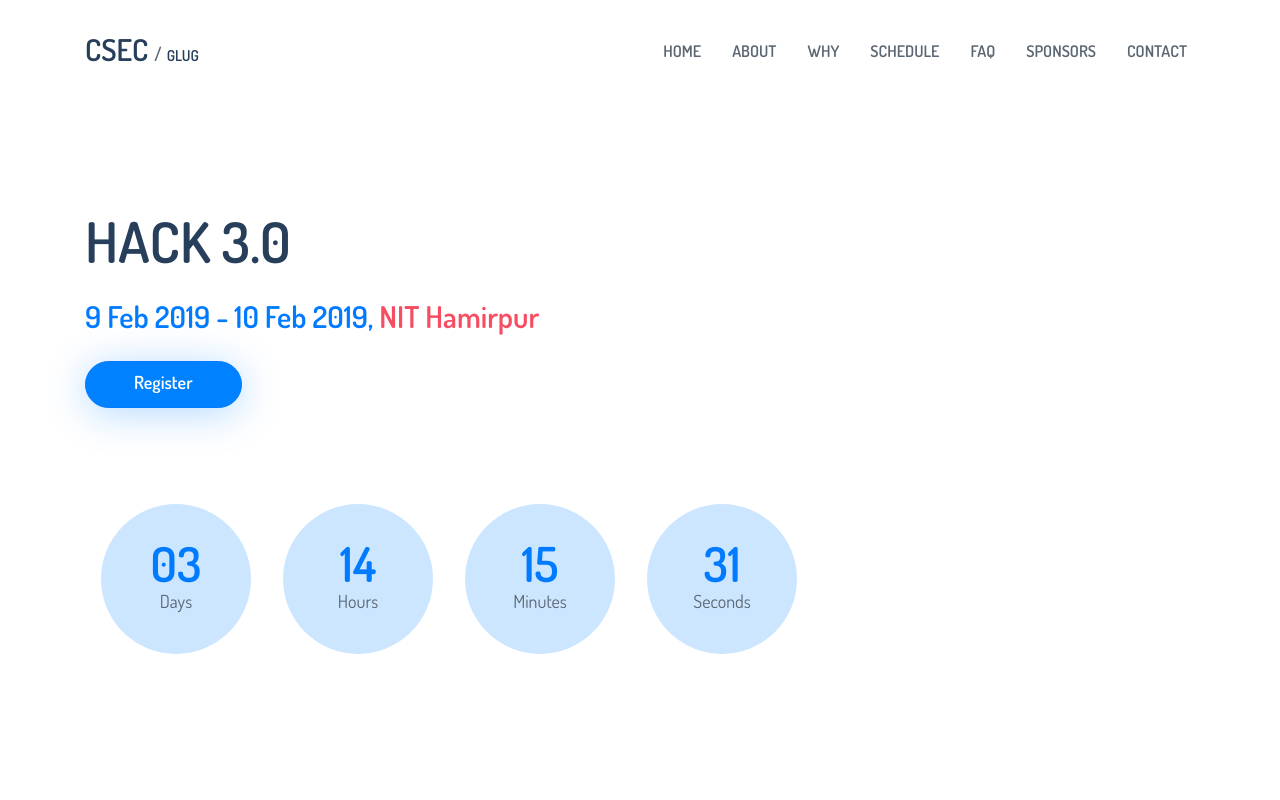
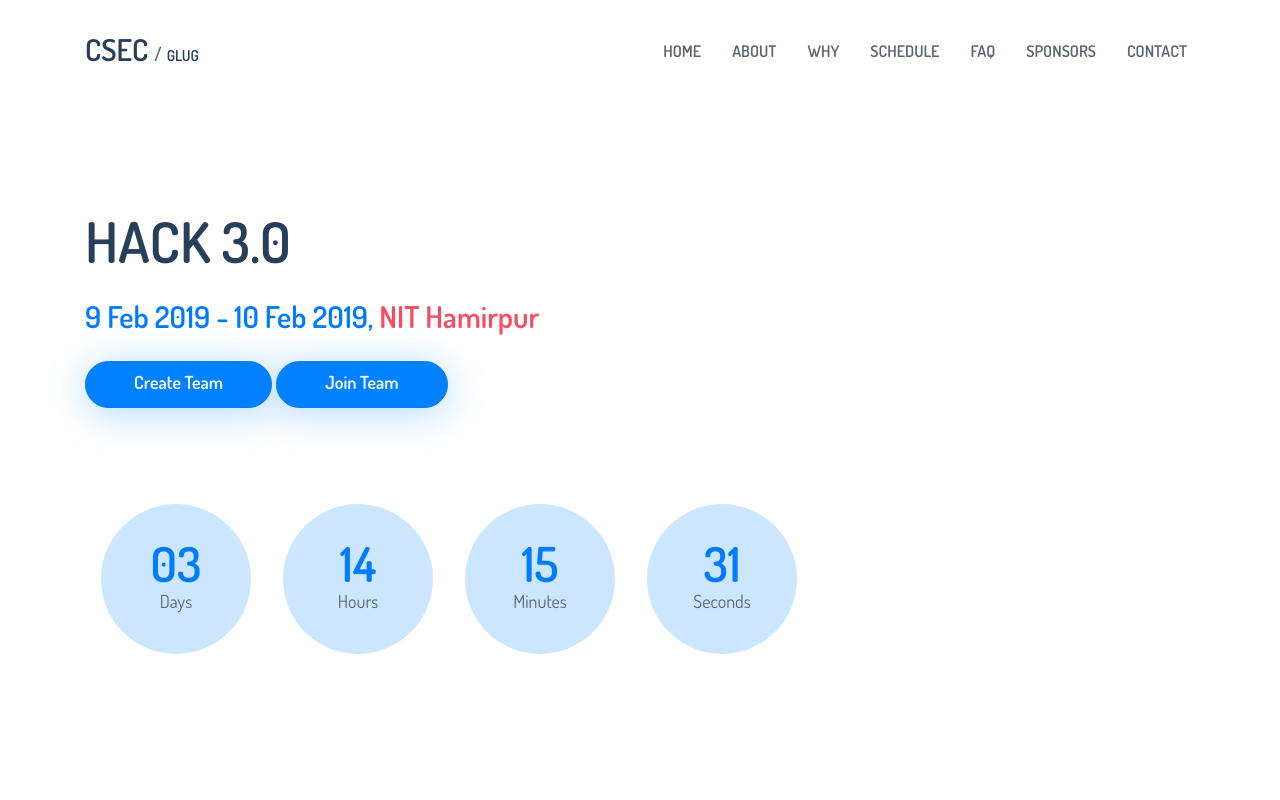
Before and after one commit to CSEC-NITH/hack, a plain HTML site: page index.html in a window 1280 px wide. Shown: the top 800 px of the page. Drawn offline with nearby package versions, Linux system fonts and the light colour scheme; some packages are replaced by stand-ins of ours; a script that the page names is missing.

Commit message:
modifications

```diff
--- a/index.html
+++ b/index.html
@@ -126,8 +126,11 @@
                 <h2 class="my-4">
                     <span class="text-primary">9 Feb 2019 - 10 Feb 2019,</span> <span class="text-red">NIT Hamirpur</span>
                 </h2>
-                <a href="#" class="btn btn btn-rounded btn-primary px-md-5">
-                    Register
+                <a href="https://form.jotform.me/90348364611456" target="__blank" class="btn btn btn-rounded btn-primary px-md-5">
+                    Create Team
+                </a>
+                <a href="https://form.jotform.me/90348734215457" target="__blank" class="btn btn btn-rounded btn-primary px-md-5">
+                    Join Team
                 </a>
             </div>
             <div class="col-12 u-mt-80">
```
